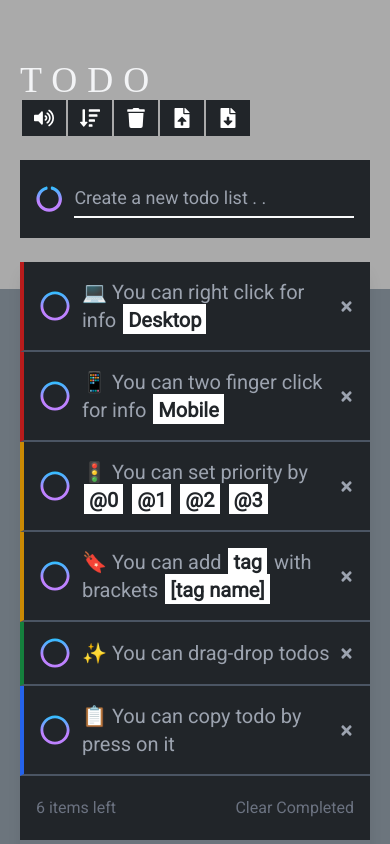
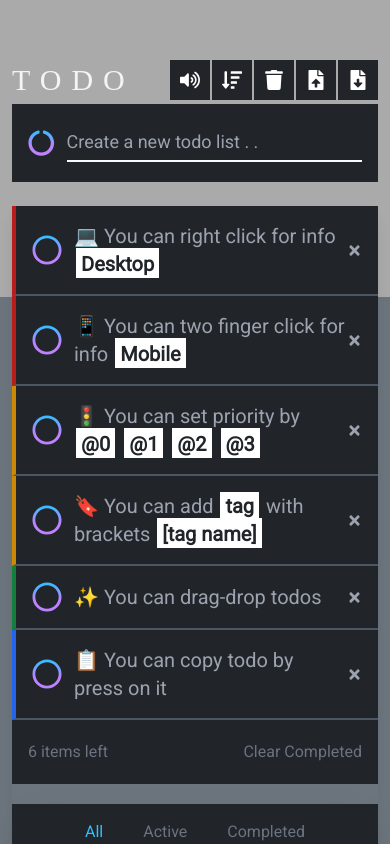
Before and after one commit to ekurt/react-todo-app, a React (Vite) app: page / in a window 390 px wide. Shown: the top 844 px of the page. Built offline with nearby package versions, Linux system fonts and the light colour scheme; no server answers; a web font is replaced by a local one.

Commit message:
edited styles

```diff
--- a/src/App.module.css
+++ b/src/App.module.css
@@ -1,7 +1,7 @@
 .app {
-  @apply container mx-auto py-[50px] px-5 select-none;
+  @apply container mx-auto py-[50px] px-3 md:px-5 select-none;
 }
 
 .main {
-  @apply w-full lg:w-1/2 mx-auto flex flex-col my-[10px];
+  @apply w-full lg:w-2/3 xl:w-1/2 mx-auto flex flex-col my-[10px];
 }
--- a/src/components/Header/index.module.css
+++ b/src/components/Header/index.module.css
@@ -3,7 +3,7 @@
 }
 
 .h1 {
-  @apply flex justify-start items-center text-gray-100 tracking-[10px] text-4xl;
+  @apply flex justify-start items-center text-gray-100 tracking-[10px] text-3xl md:text-4xl;
   font-family: "Fredericka the Great", cursive;
 }
 
@@ -12,9 +12,25 @@
 }
 
 .icon {
-  @apply bg-dark px-3 py-2 border-l-2 border-light cursor-pointer;
+  @apply bg-dark px-[10px] md:px-3 py-[10px] md:py-2 border-l-2 border-light cursor-pointer;
 }
 
 .disabled {
-  @apply pointer-events-none;
+  @apply pointer-events-none text-gray-500;
 }
+
+.login {
+  @apply flex items-center gap-x-2 p-0 md:pr-2;
+}
+
+.img {
+  @apply w-10 md:w-9;
+}
+
+.name {
+  @apply hidden md:flex;
+}
+
+.message {
+  @apply w-full mt-1 text-white flex justify-start md:justify-end;
+}
--- a/src/components/TodoForm/index.module.css
+++ b/src/components/TodoForm/index.module.css
@@ -1,5 +1,5 @@
 .todoForm {
-  @apply w-full flex items-center justify-between bg-dark py-5 px-4 mt-6;
+  @apply w-full flex items-center justify-between bg-dark py-5 px-4 mt-1;
 }
 
 .form {
--- a/src/index.css
+++ b/src/index.css
@@ -11,8 +11,8 @@
     background: linear-gradient(
       180deg,
       rgba(170, 170, 170, 1) 0%,
-      rgba(170, 170, 170, 1) 289px,
-      rgba(108, 117, 125, 1) 289px,
+      rgba(170, 170, 170, 1) 297px,
+      rgba(108, 117, 125, 1) 297px,
       rgba(108, 117, 125, 1) 100%
     );
     font-family: "Roboto", sans-serif;
```
